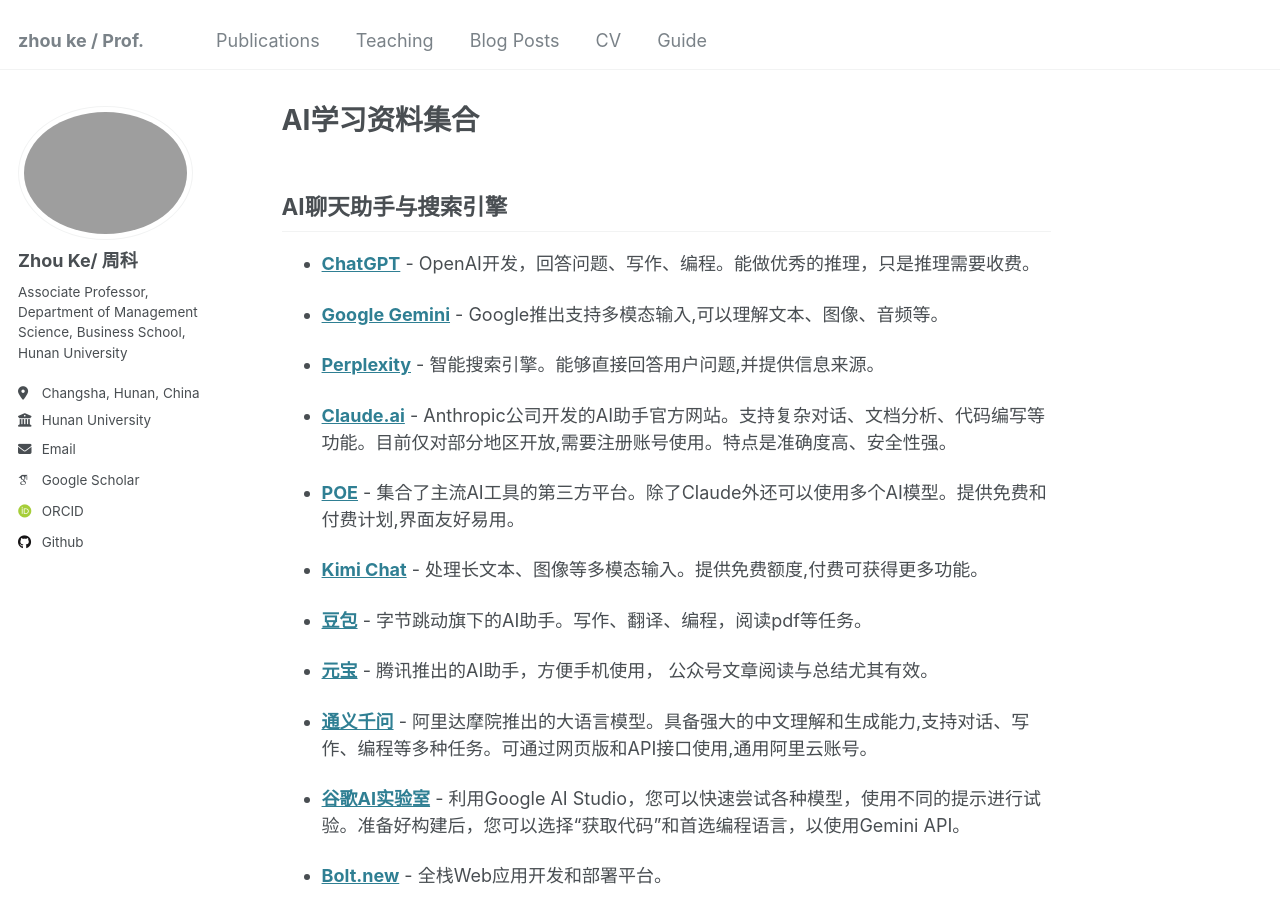
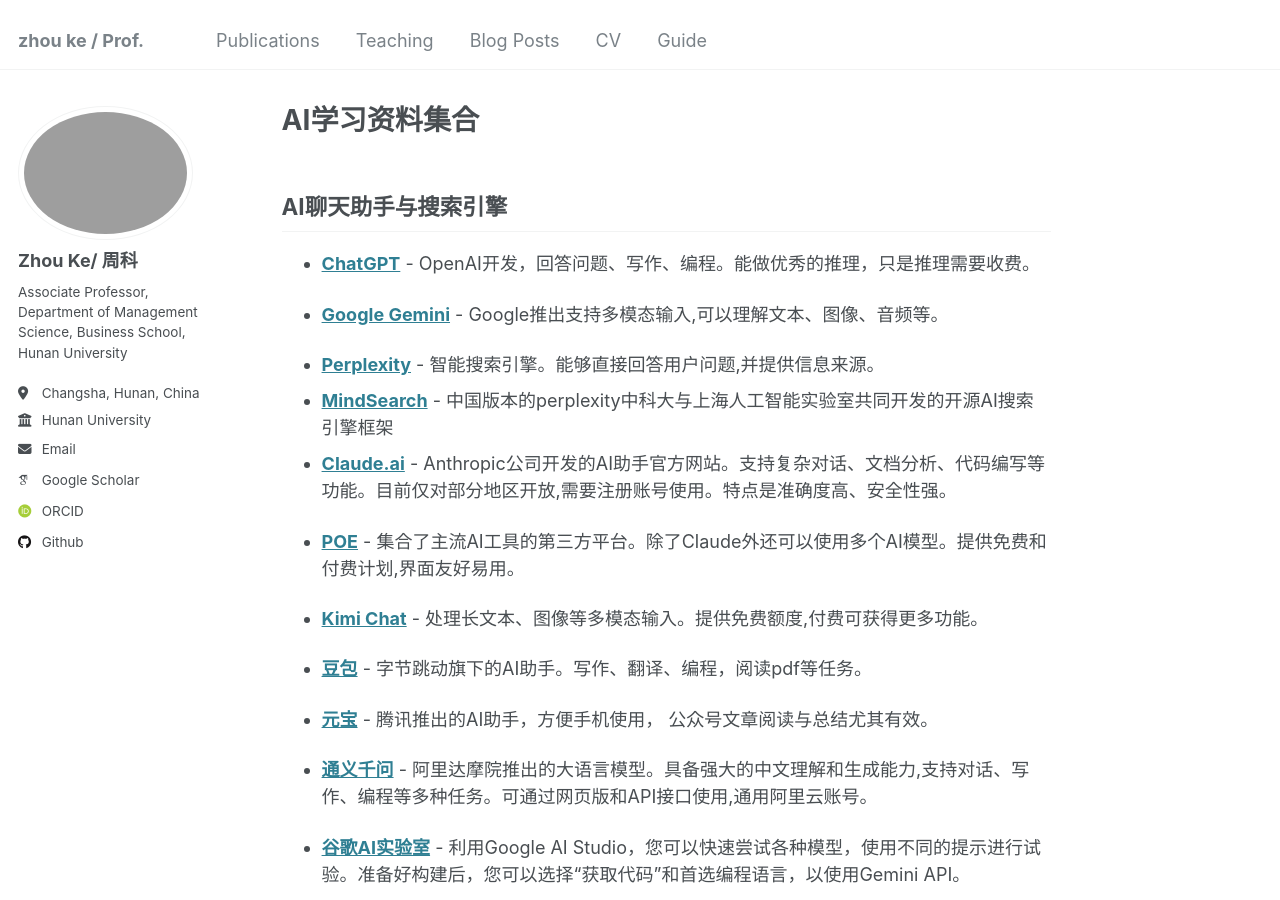
Before and after one commit to hustzhke/hustzhke.github.io, a Jekyll site: the page built from _pages/about.md, in a window 1280 px wide and 900 px high. Built offline with Jekyll 4.4.1, drawn with Linux system fonts in a browser that asks for light colours; some web fonts are replaced.

Commit message:
Update about.md

```diff
--- a/_pages/about.md
+++ b/_pages/about.md
@@ -14,7 +14,7 @@
 * **[Google Gemini](https://gemini.google.com/)** - Google推出支持多模态输入,可以理解文本、图像、音频等。
 
 * **[Perplexity](https://www.perplexity.ai/)** - 智能搜索引擎。能够直接回答用户问题,并提供信息来源。
-
+* **[MindSearch](https://mindsearch.openxlab.org.cn/)** - 中国版本的perplexity中科大与上海人工智能实验室共同开发的开源AI搜索引擎框架
 * **[Claude.ai](https://claude.ai/)** - Anthropic公司开发的AI助手官方网站。支持复杂对话、文档分析、代码编写等功能。目前仅对部分地区开放,需要注册账号使用。特点是准确度高、安全性强。
 
 * **[POE](https://poe.com/)** - 集合了主流AI工具的第三方平台。除了Claude外还可以使用多个AI模型。提供免费和付费计划,界面友好易用。
```
